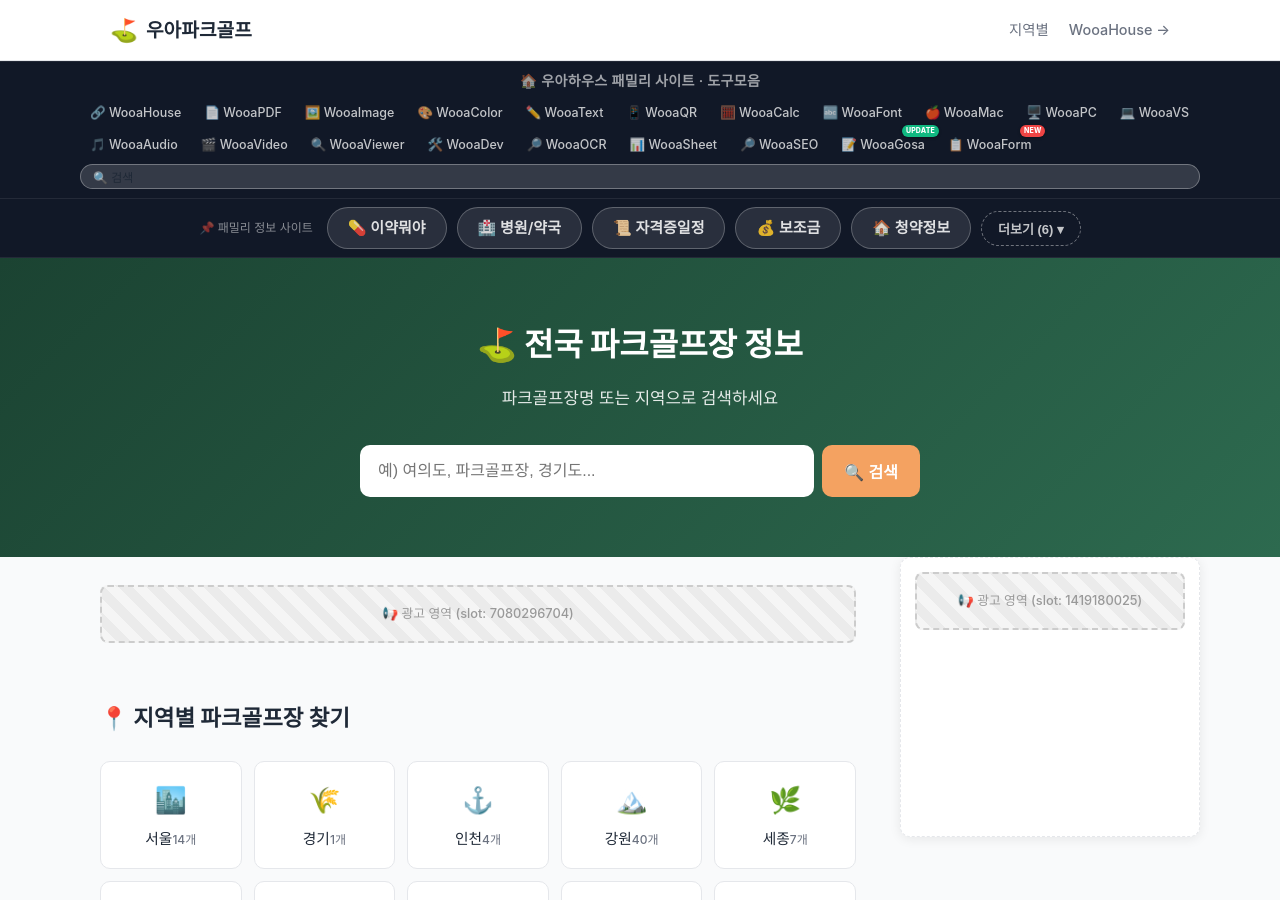
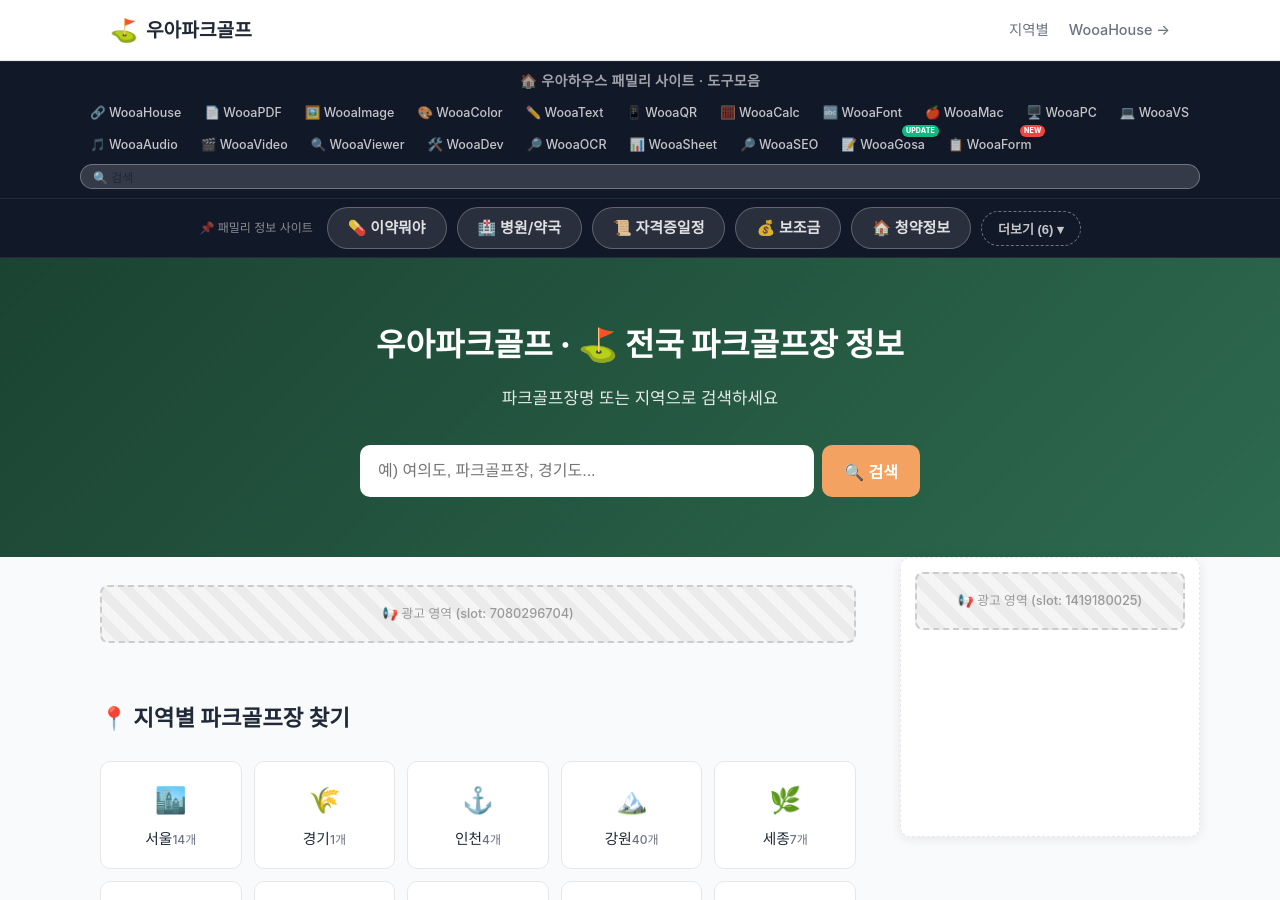
Before and after one commit to ingmaster83-code/wooaparkgolf, a Jekyll site: the page built from index.html, in a window 1280 px wide and 900 px high. Built offline with Jekyll 4.4.1, drawn with Linux system fonts in a browser that asks for light colours; some web fonts are replaced; comment, search, counter and statistics services are not loaded.

Commit message:
Add Korean brand name to H1 for SEO/brand-search visibility

```diff
--- a/index.html
+++ b/index.html
@@ -6,7 +6,7 @@ description: 전국 227개 파크골프장 위치, 홀 수, 이용요금, 운영
 
 <!-- 히어로 & 검색 -->
 <div class="hero">
-  <h1>⛳ 전국 파크골프장 정보</h1>
+  <h1>우아파크골프 · ⛳ 전국 파크골프장 정보</h1>
   <p>파크골프장명 또는 지역으로 검색하세요</p>
   <div class="search-wrap">
     <input type="text" id="searchInput" class="search-input"
```
